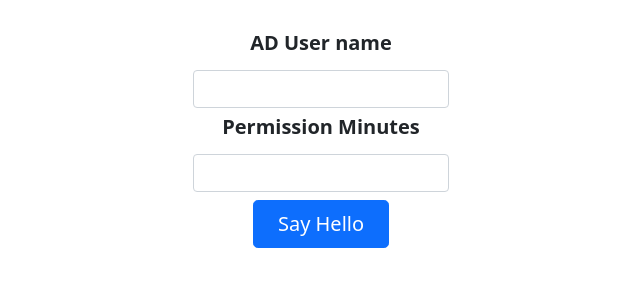
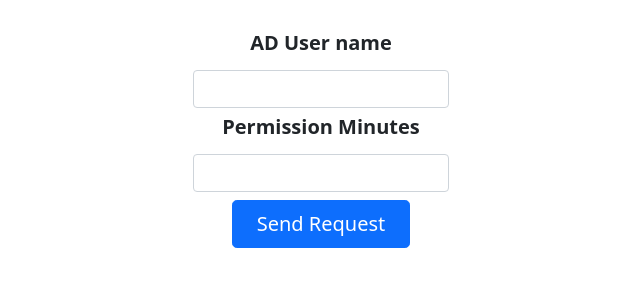
Before and after one commit to georges-hayek/APITest, a Flask app: page / in a window 1280 px wide. Shown: the part 236-536 px from the top of the page, without its empty margins (319-959 px from the left). Run offline with Flask 2, Linux system fonts and the light colour scheme; some libraries are stand-ins or nearby versions.

Commit message:
Update user form

```diff
--- a/templates/index.html
+++ b/templates/index.html
@@ -24,7 +24,7 @@
                  </div>
 
                 <div class="d-grid gap-2 d-sm-flex justify-content-sm-center my-2">
-                  <button type="submit" class="btn btn-primary btn-lg px-4 gap-3">Say Hello</button>
+                  <button type="submit" class="btn btn-primary btn-lg px-4 gap-3">Send Request</button>
                 </div>
             </div>
         </form>
```
